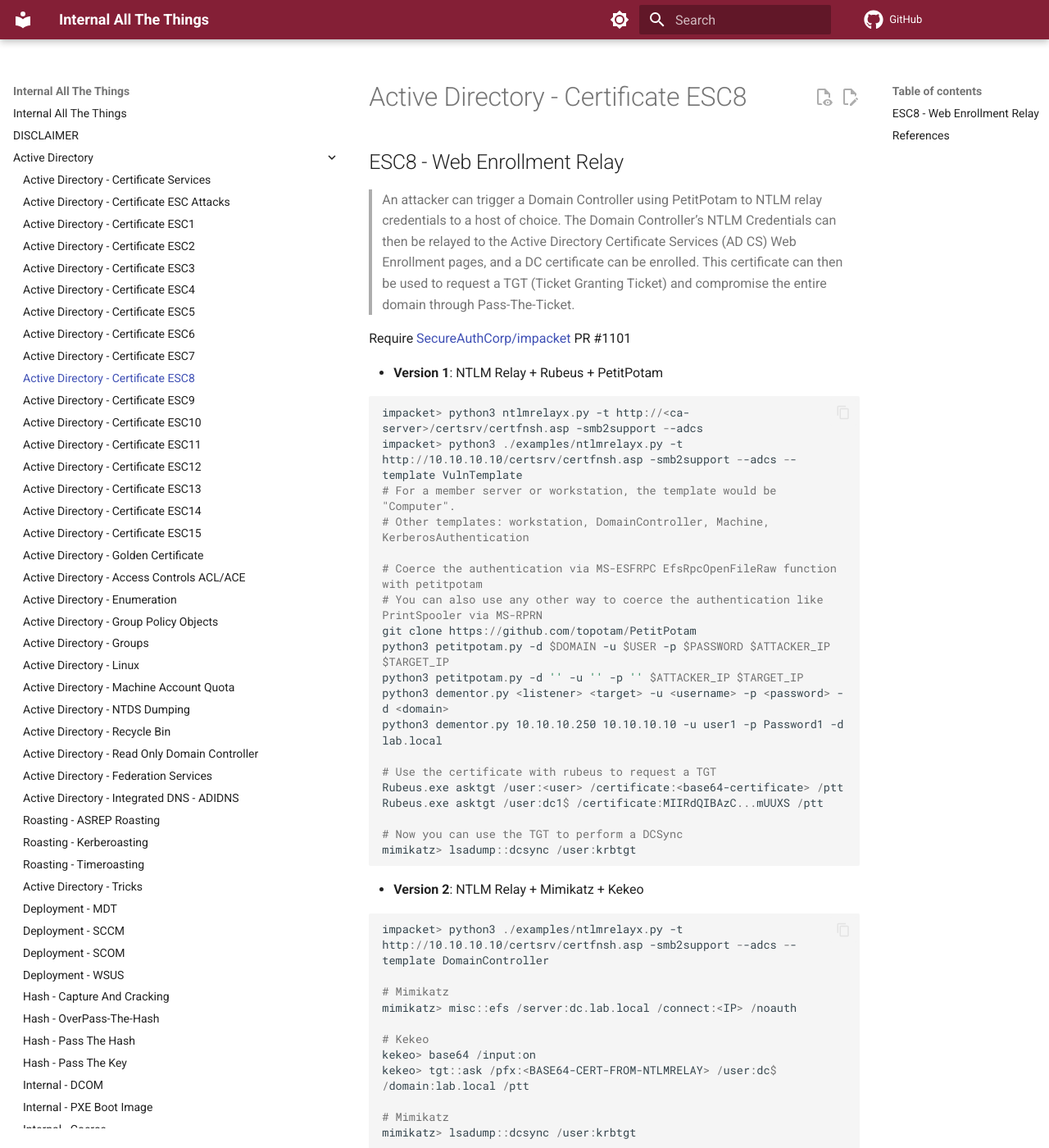
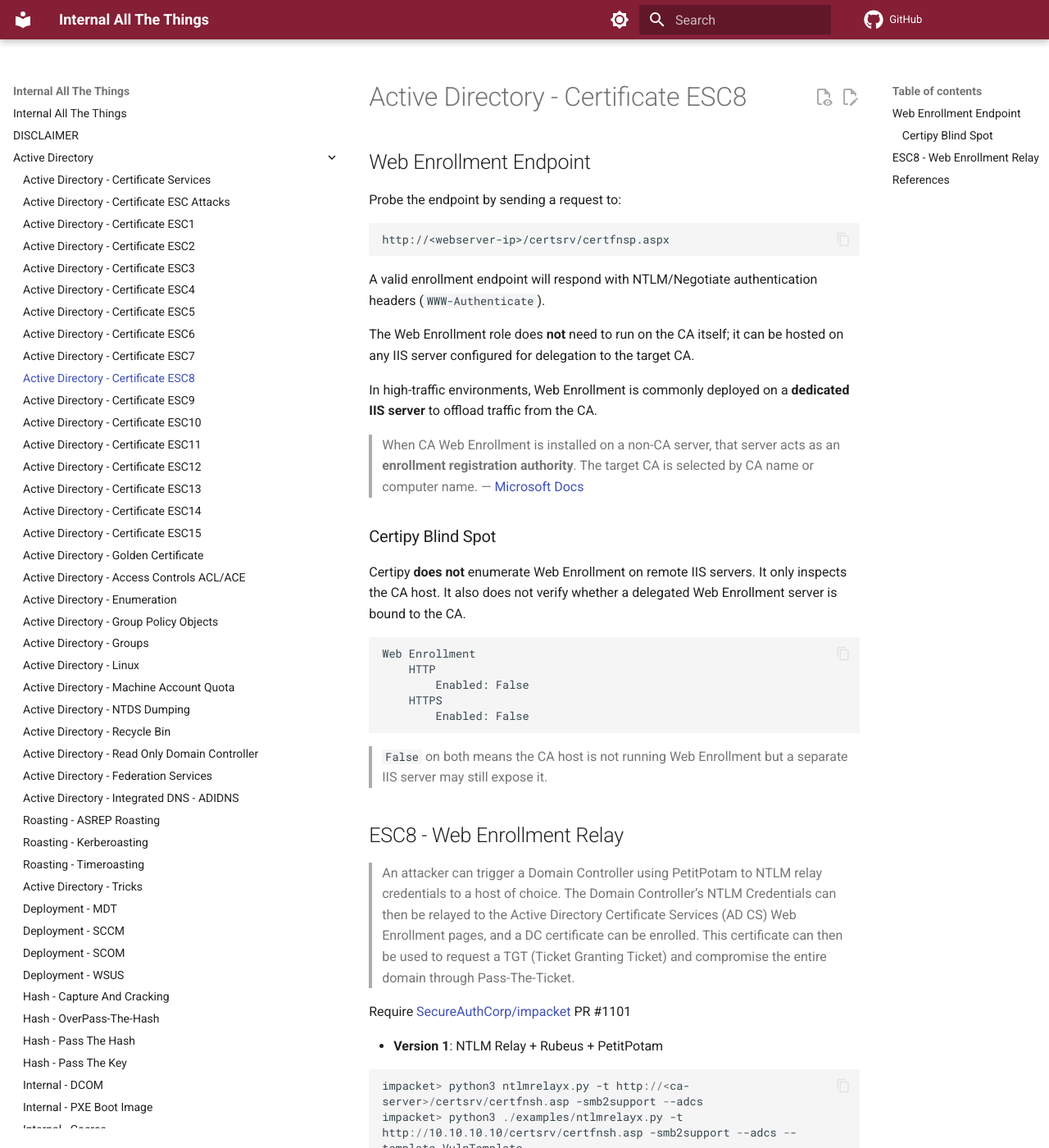
Before and after one commit to swisskyrepo/InternalAllTheThings, an MkDocs documentation site: the page built from docs/active-directory/ad-adcs-esc08.md, in a window 1280 px wide and 1400 px high. Shown: the whole window at 82% size. Built offline with MkDocs 1.6.1 and Material for MkDocs 9.7.7, drawn with Linux system fonts in a browser that asks for light colours; comment, search, counter and statistics services are not loaded; some of the changed text lies outside the part shown.

Commit message:
ADCS ESC8 Web Enrollment

````diff
--- a/docs/active-directory/ad-adcs-esc08.md
+++ b/docs/active-directory/ad-adcs-esc08.md
@@ -1,4 +1,34 @@
 # Active Directory - Certificate ESC8
+
+## Web Enrollment Endpoint
+
+Probe the endpoint by sending a request to:
+
+```text
+http://<webserver-ip>/certsrv/certfnsp.aspx
+```
+
+A valid enrollment endpoint will respond with NTLM/Negotiate authentication headers (`WWW-Authenticate`).
+
+The Web Enrollment role does **not** need to run on the CA itself; it can be hosted on any IIS server configured for delegation to the target CA.
+
+In high-traffic environments, Web Enrollment is commonly deployed on a **dedicated IIS server** to offload traffic from the CA.
+
+> When CA Web Enrollment is installed on a non-CA server, that server acts as an **enrollment registration authority**. The target CA is selected by CA name or computer name. — [Microsoft Docs](https://learn.microsoft.com/en-us/windows-server/identity/ad-cs/certificate-authority-web-enrollment#deployment-topology)
+
+### Certipy Blind Spot
+
+Certipy **does not** enumerate Web Enrollment on remote IIS servers. It only inspects the CA host. It also does not verify whether a delegated Web Enrollment server is bound to the CA.
+
+```
+Web Enrollment
+    HTTP
+        Enabled: False
+    HTTPS
+        Enabled: False
+```
+
+> `False` on both means the CA host is not running Web Enrollment but a separate IIS server may still expose it.
 
 ## ESC8 - Web Enrollment Relay
 
@@ -99,5 +129,6 @@ Require [SecureAuthCorp/impacket](https://github.com/SecureAuthCorp/impacket/pul
 
 ## References
 
-* [NTLM relaying to AD CS - On certificates, printers and a little hippo - Dirk-jan Mollema](https://dirkjanm.io/ntlm-relaying-to-ad-certificate-services/)
 * [AD CS relay attack - practical guide - @exandroiddev - June 23, 2021](https://www.exandroid.dev/2021/06/23/ad-cs-relay-attack-practical-guide/)
+* [ESC8s and Where to Find Them - Abdul Mhanni - March 27, 2026](https://www.abdulmhsblog.com/posts/esc8andfindingwebenrollmentendpoints/)
+* [NTLM relaying to AD CS - On certificates, printers and a little hippo - Dirk-jan Mollema - July 28, 2021](https://dirkjanm.io/ntlm-relaying-to-ad-certificate-services/)
````
